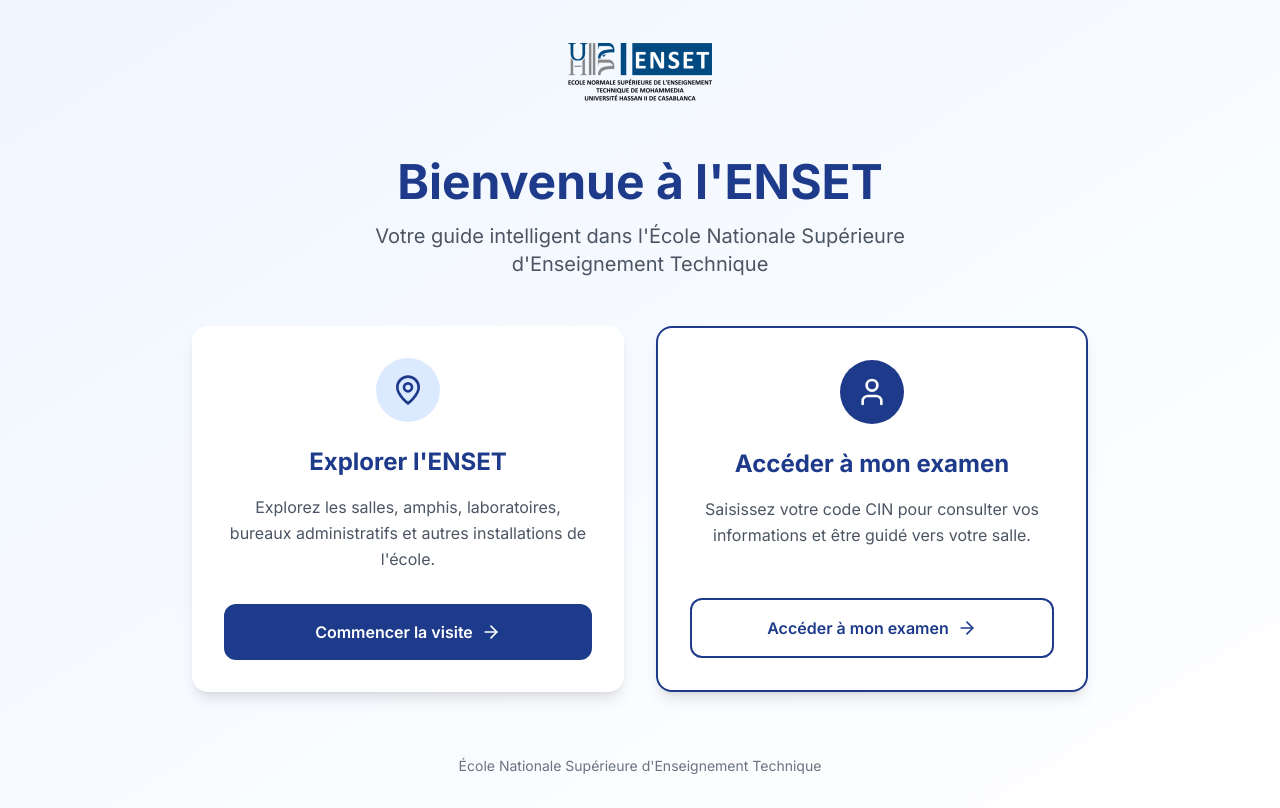
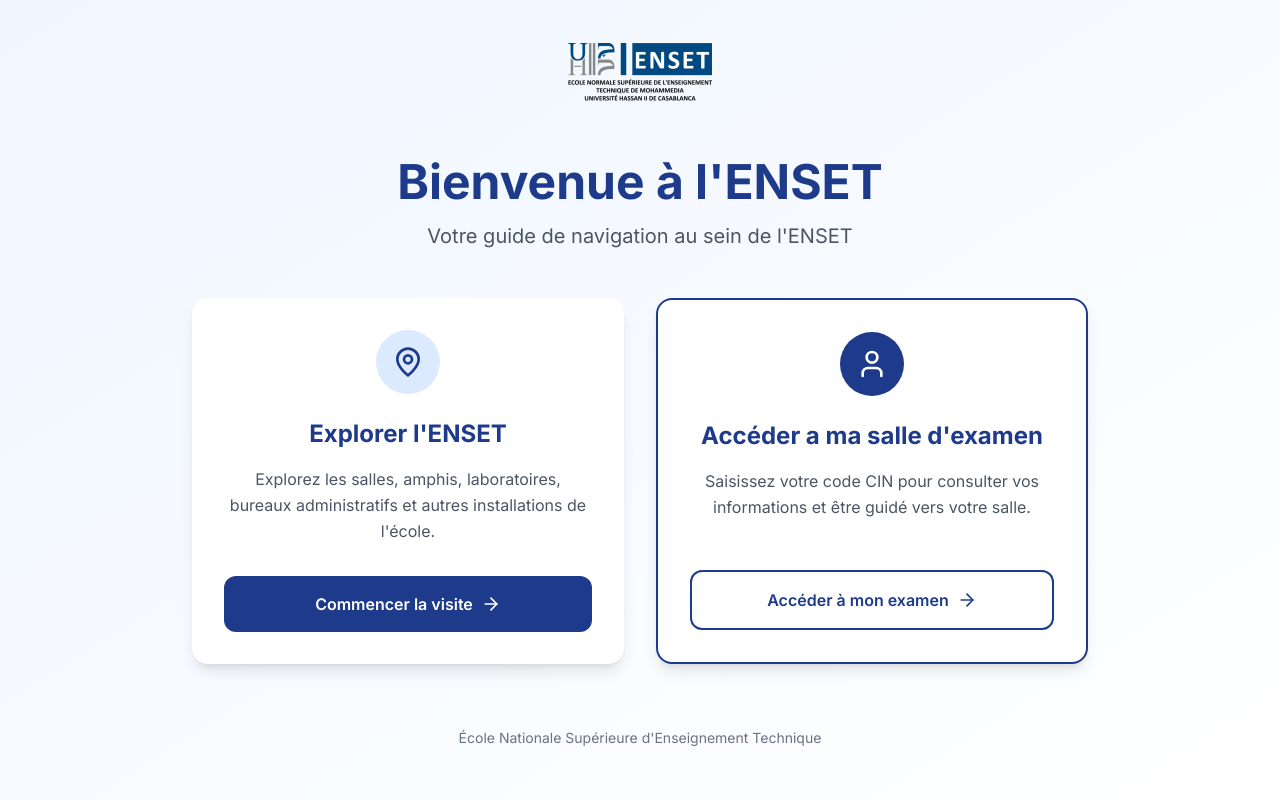
Before and after one commit to ENSETM-EDU/enset-indoor-navigation, a React (Vite) app: page / in a window 1280 px wide. Built offline with nearby package versions, Linux system fonts and the light colour scheme.

Commit message:
fix: update text for clarity in HomePage component

```diff
--- a/src/pages/HomePage.tsx
+++ b/src/pages/HomePage.tsx
@@ -53,7 +53,7 @@
             Bienvenue à l'ENSET
           </h1>
           <p className="text-lg md:text-xl text-gray-600 max-w-2xl mx-auto leading-relaxed">
-            Votre guide intelligent dans l'École Nationale Supérieure d'Enseignement Technique
+            Votre guide de navigation au sein de l'ENSET
           </p>
         </motion.div>
 
@@ -101,7 +101,7 @@
                 <User className="w-8 h-8 text-white" />
               </div>
               <h2 className="text-2xl font-bold text-blue-900 mb-4 text-center">
-                Accéder à mon examen
+                Accéder a ma salle d'examen
               </h2>
               <p className="text-gray-600 text-center mb-8 leading-relaxed flex-1">
                 Saisissez votre code CIN pour consulter vos informations et être guidé vers votre salle.
```
